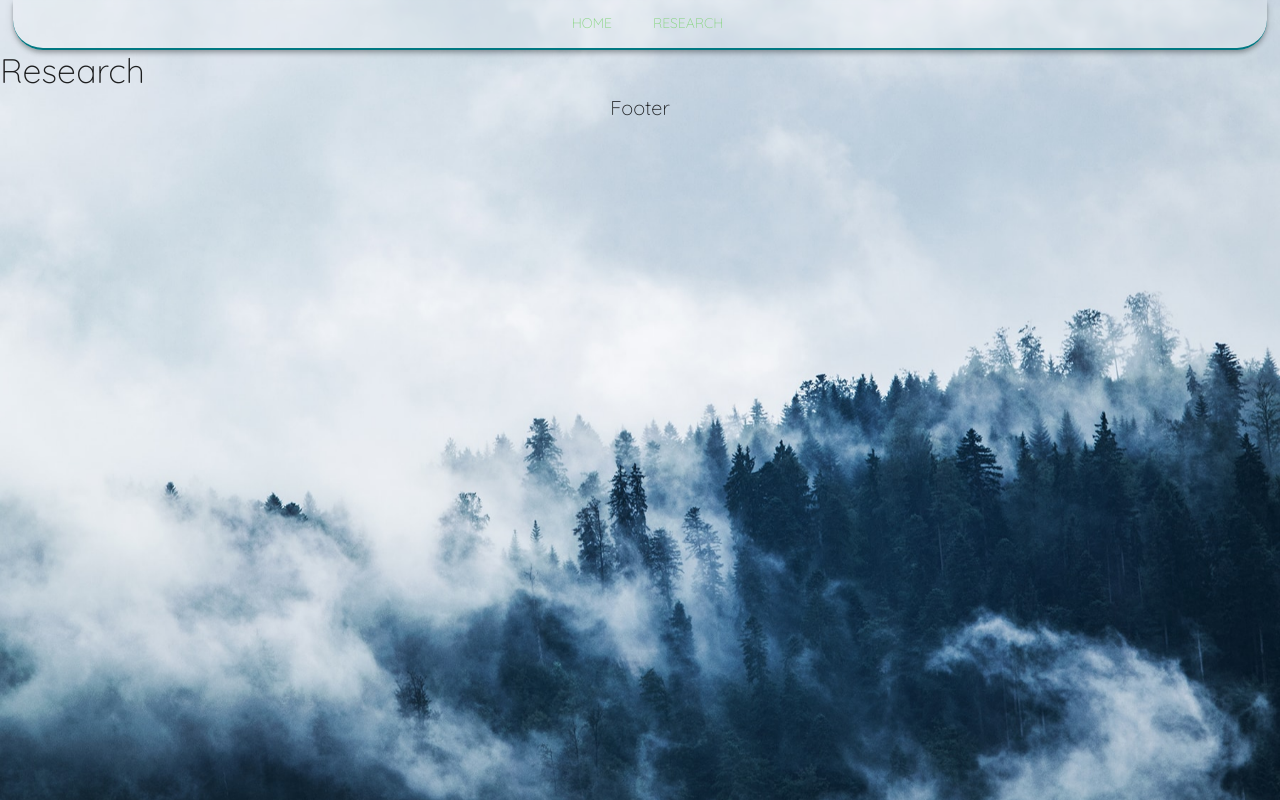
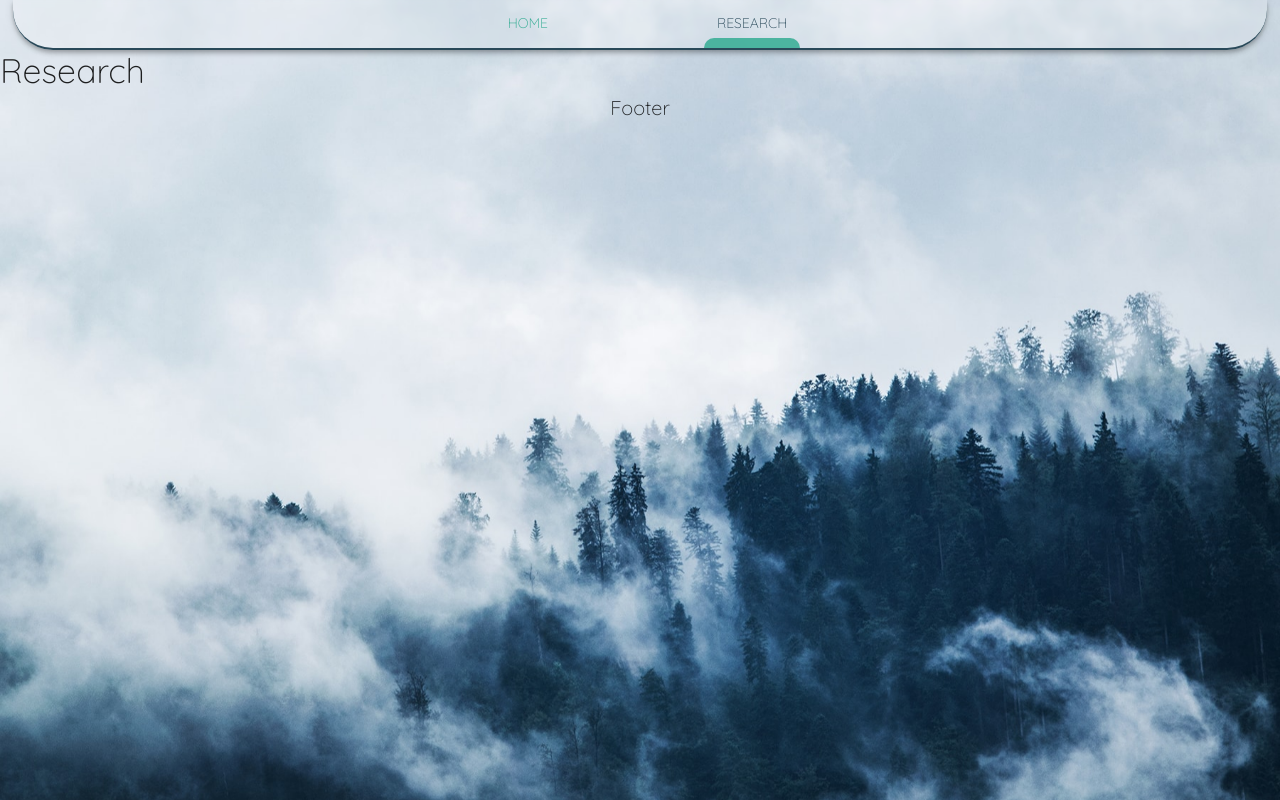
Before and after one commit to Yukkitio/React-BoredAPI, a React (Create React App) app: page /research in a window 1280 px wide. Built offline with nearby package versions, Linux system fonts and the light colour scheme; a web font is replaced by a local one.

Commit message:
UI HAnswer Update
+ reworking UI
+ Adding palette colo to Answer
+ Structure

```diff
--- a/src/components/H_Answer.js
+++ b/src/components/H_Answer.js
@@ -1,100 +1,117 @@
-// A factor describing how possible an event is to do with zero being the most accessible [0.0, 1.0]
-// Type of the activity ["education", "recreational", "social", "diy", "charity", "cooking", "relaxation", "music", "busywork"]
-// The number of people that this activity could involve [0, n]
-// A factor describing the cost of the event with zero being free [0, 1]
-// A unique numeric id [1000000, 9999999]
+import React from "react";
+import { useTheme, Typography, Box, Divider, Chip, LinearProgress, Grid, alpha } from "@mui/material";
 
-import React from 'react';
-import { useTheme, Typography, Box, alpha, Chip, LinearProgress, Divider } from '@mui/material';
+import GroupIcon from "@mui/icons-material/Group";
+import CategoryIcon from "@mui/icons-material/Category";
+import AttachMoneyIcon from "@mui/icons-material/AttachMoney";
+import AccessibilityNewIcon from "@mui/icons-material/AccessibilityNew";
 
 const HAnswer = ({ data }) => {
   const theme = useTheme();
 
+  const centeredStyle = {
+    display: 'flex',
+    justifyContent: 'center',
+    alignItems: 'center'
+  };
+
   return (
-    <Box sx={{
+    <Box
+      sx={{
         width: "97%",
         mt: 2,
-      border: `1px solid ${alpha(theme.palette.primary.light, 0.5)}`,
+        border: `1px solid ${theme.palette.primary.light}`,
         borderRadius: 1.5,
         backgroundColor: alpha(theme.palette.background.default, 0.5),
-      backdropFilter: 'blur(20px)',
-      textAlign: 'center'
-      }}>
-
-      <Typography variant="h3" component="h1" fontWeight="fontWeightBold" sx={{ color: theme.palette.secondary.dark }}>
+        backdropFilter: "blur(20px)",
+        p: theme.spacing(2),
+        textAlign: "center",
+      }}
+    >
+      <Typography variant="h3" component="h2" fontWeight="fontWeightBold" sx={{ color: theme.palette.secondary.dark }}>
         Your activity
       </Typography>
 
-      <Divider variant="middle" />
+      <Divider sx={{ my: 2 }} />
 
-
-      <Typography variant="h2" fontWeight="fontWeightRegular" sx={{ color: theme.palette.primary.main }}>
+      <Box sx={{ display: "flex", justifyContent: "space-between", alignItems: "stretch", height: "100%" }}>
+        <Box
+          sx={{
+            width: "50%",
+            display: "flex",
+            justifyContent: "center",
+            alignItems: "center",
+            textAlign: "center"
+          }}
+        >
+          <Typography variant="h2" sx={{ color: theme.palette.primary.main, width: "100%", wordWrap: "break-word" }}>
             {data.activity}
           </Typography>
+        </Box>
 
+        <Divider orientation="vertical" flexItem sx={{ mx: 2 }} />
 
-      <Box sx={{ display: 'flex', alignContent:'center', alignItems:'center' }}>
-        <Typography variant="body1" sx={{ mr: 2 }}>Participants :</Typography>
+        {/* Informations Table */}
+        <Grid container spacing={1} sx={{ width: "50%" }}>
+
+          <Grid item xs={4} sx={centeredStyle}><Typography variant="body1">Participants :</Typography></Grid>
+          <Grid item xs={7} sx={centeredStyle}>
             <Chip label={data.participants}
               sx={{
                 backgroundColor: theme.palette.secondary.dark,
                 boxShadow: `0px 2px 4px ${theme.palette.primary.dark}`
-          }}/>
-      </Box>
+              }}
+            />
+            </Grid>
+          <Grid item xs={1} sx={centeredStyle}><GroupIcon /></Grid>
 
-      <Box sx={{ display: 'flex', alignContent:'center', alignItems:'center' }}>
-      <Typography variant="body1" sx={{ mr: 2 }}>Type :</Typography>
+          <Grid item xs={4} sx={centeredStyle}><Typography variant="body1">Type :</Typography></Grid>
+          <Grid item xs={7} sx={centeredStyle}>
             <Chip label={data.type}
               sx={{
                 backgroundColor: theme.palette.secondary.dark,
                 boxShadow: `0px 2px 4px ${theme.palette.primary.dark}`
-        }}/>
-      </Box>
+              }}
+            />
+          </Grid>
+          <Grid item xs={1} sx={centeredStyle}><CategoryIcon /></Grid>
 
-      <Box sx={{ display: 'flex' }}>
-        <Typography variant="body1" sx={{ mr: 2 }}>Price :</Typography>
+          <Grid item xs={4} sx={centeredStyle}><Typography variant="body1">Price :</Typography></Grid>
+          <Grid item xs={7} sx={centeredStyle}>
             {data.price === 0 ? (
-          <Typography variant="body1">Free</Typography>
+              <Typography>Free</Typography>
             ) : (
-          <Box sx={{ display: 'flex', alignItems: 'center', width: '20%' }}>
               <LinearProgress variant="determinate" value={data.price * 100}
                 sx={{
-                flexGrow: 1,
-                mr: 1,
+                  width: "100%",
                   height: '10px',
                   borderRadius: '5px',
                   boxShadow: `0px 2px 4px ${theme.palette.primary.dark}`,
                   '& .MuiLinearProgress-bar': {
                     backgroundColor: theme.palette.secondary.dark
                   }
-              }}
-            />
-            <Typography variant="body2">{`${Math.round(data.price * 100)} %`}</Typography>
-          </Box>
+                }} />
             )}
-      </Box>
+          </Grid>
+          <Grid item xs={1} sx={centeredStyle}><AttachMoneyIcon /></Grid>
 
-      <Box sx={{ display: 'flex', alignContent:'center', alignItems:'center' }}>
-        <Typography variant="body1" gutterBottom sx={{ mr: 2 }}>Accessibility :</Typography>
-        <Box sx={{ display: 'flex', alignItems: 'center', width: '20%' }}>
-          <LinearProgress
-            variant="determinate"
-            value={(1 - data.accessibility) * 100}
+          <Grid item xs={4} sx={centeredStyle}><Typography variant="body1">Accessibility :</Typography></Grid>
+          <Grid item xs={7} sx={centeredStyle}>
+            <LinearProgress variant="determinate" value={(1 - data.accessibility) * 100}
               sx={{
-              flexGrow: 1,
-              mr: 1,
+                width: "100%",
                 height: '10px',
                 borderRadius: '5px',
                 boxShadow: `0px 2px 4px ${theme.palette.primary.dark}`,
                 '& .MuiLinearProgress-bar': {
-                backgroundColor: theme.palette.secondary.dark,
+                  backgroundColor: theme.palette.secondary.dark
                 }
-            }}
-          />
-          <Typography variant="body2">{`${Math.round((1 - data.accessibility) * 100)} %`}</Typography>
+              }} />
+          </Grid>
+          <Grid item xs={1} sx={centeredStyle}><AccessibilityNewIcon /></Grid>
+        </Grid>
+
       </Box>
-      </Box>
-
     </Box>
   );
 };
--- a/src/components/H_Welcome.js
+++ b/src/components/H_Welcome.js
@@ -16,7 +16,12 @@ const HWelcome = ({ onRefresh, isLoading }) => {
         gap: theme.spacing(2),
       }}>
 
-      <Typography fontWeight="fontWeightBold" sx={{ color: theme.palette.secondary.dark, fontSize: 180, textShadow: `3px 2px 4px ${theme.palette.primary.main}`}}>
+      <Typography fontWeight="fontWeightBold"
+        sx={{
+          color: theme.palette.secondary.dark,
+          fontSize: 180,
+          textShadow: `3px 2px 4px ${theme.palette.primary.main}`
+        }}>
         Bored ?
       </Typography>
 
@@ -28,12 +33,16 @@ const HWelcome = ({ onRefresh, isLoading }) => {
         onClick={onRefresh}
         sx={{
           backgroundColor: theme.palette.secondary.dark,
-          '&:hover': { backgroundColor: theme.palette.secondary.main},
           padding: '4% 8%',
           borderRadius: "82% 18% 32% 68% / 49% 29% 71% 51%",
           marginTop: theme.spacing(8),
           boxShadow: `inset 3px 2px 10px 5px ${theme.palette.primary.main}`,
-          color: theme.palette.primary.main
+          color: theme.palette.primary.main,
+          transition: 'all 0.5s ease',
+          '&:hover': {
+            backgroundColor: theme.palette.primary.light,
+            borderRadius: "26% 74% 49% 51% / 38% 39% 61% 62%",
+          }
         }}>
         {isLoading ? <CircularProgress size={24} /> : "Try it"}
       </Button>
--- a/src/components/Navbar.js
+++ b/src/components/Navbar.js
@@ -1,6 +1,6 @@
 import React from 'react';
 import { useTheme, AppBar, Toolbar, Tabs, Tab, alpha } from '@mui/material';
-import { Link } from 'react-router-dom';
+import { Link, useLocation } from 'react-router-dom';
 
 const links = [
   { label: 'Home', href: '/' },
@@ -9,19 +9,34 @@ const links = [
 
 const Navbar = () => {
   const theme = useTheme();
+  const location = useLocation();
+
+  const currentTab = links.findIndex(link => link.href === location.pathname);
 
   return (
     <AppBar position="static" sx={{
       backgroundColor: alpha(theme.palette.background.default, 0.2),
       backdropFilter: 'blur(2px)',
-      borderBottomLeftRadius: 30,
-      borderBottomRightRadius: 30,
-      borderBottom: `2px solid ${theme.palette.primary.light}`,
+      borderBottomLeftRadius: 40,
+      borderBottomRightRadius: 40,
+      borderBottom: `2px solid ${theme.palette.primary.main}`,
       width: "98%",
       mx: "auto",
     }}>
       <Toolbar variant="dense">
-        <Tabs sx={{ margin: '0 auto' }} variant="fullWidth">
+        <Tabs
+          value={currentTab}
+          variant="fullWidth"
+          sx={{
+            margin: '0 auto',
+            '& .MuiTabs-indicator': {
+              backgroundColor: alpha(theme.palette.secondary.dark, 0.8),
+              height: '20%',
+              borderTopLeftRadius: 20,
+              borderTopRightRadius: 20
+            }
+          }}
+          >
           {links.map((link) => (
             <Tab
               key={link.label}
@@ -29,9 +44,13 @@ const Navbar = () => {
               component={Link}
               to={link.href}
               sx={{
-                color: theme.palette.secondary.main,
-                borderRadius: 100,
-                '&:hover': { backgroundColor: theme.palette.secondary.light}
+                color: theme.palette.secondary.dark,
+                margin: '0 8vh',
+                borderRadius: "26% 74% 49% 51% / 37% 40% 60% 63%",
+                '&:hover': {
+                  textDecoration: 'underline',
+                  fontWeight: 'bolder'
+                }
               }}
             />
           ))}
```
Lines whose indentation alone changed are shown as unchanged.
